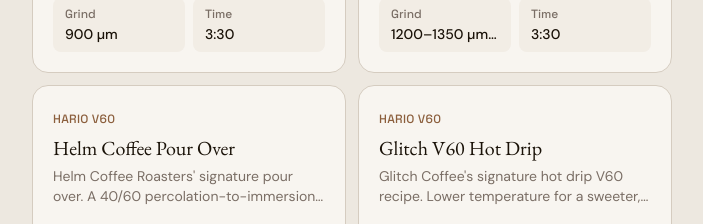
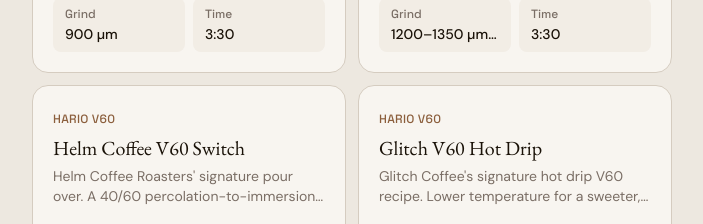
Before and after one commit to kty212/coffeenotes, a Next.js app: page / in a window 1280 px wide. Shown: the part 780-1004 px from the top of the page, without its empty margins (288-991 px from the left). Built offline with nearby package versions, Linux system fonts and the light colour scheme.

Commit message:
update switch recipe

```diff
--- a/data/recipes.ts
+++ b/data/recipes.ts
@@ -97,7 +97,7 @@
   },
   {
     id: "v60-helm-coffee",
-    name: "Helm Coffee Pour Over",
+    name: "Helm Coffee V60 Switch",
     description: "Helm Coffee Roasters' signature pour over. A 40/60 percolation-to-immersion hybrid — requires a Hario Switch or April Hybrid brewer.",
     brewerId: "v60",
     defaultDose: 15,
```
